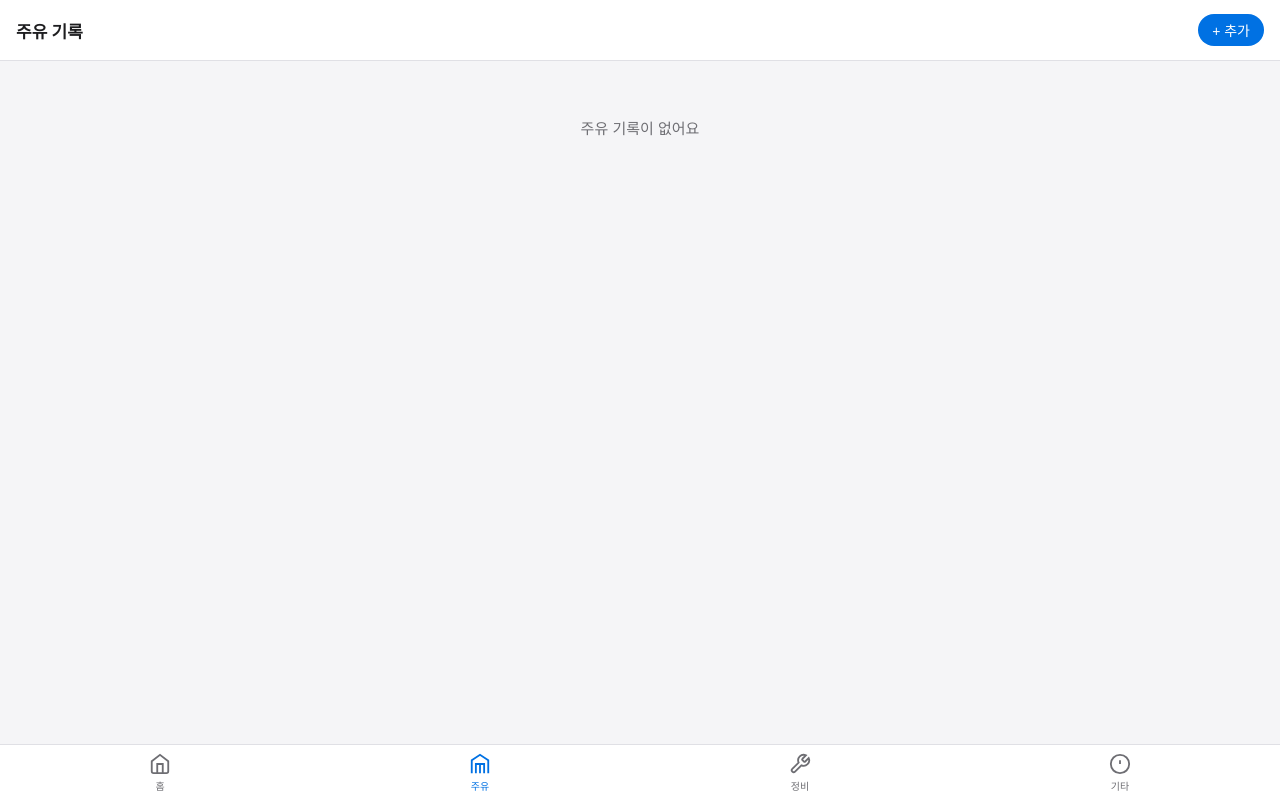
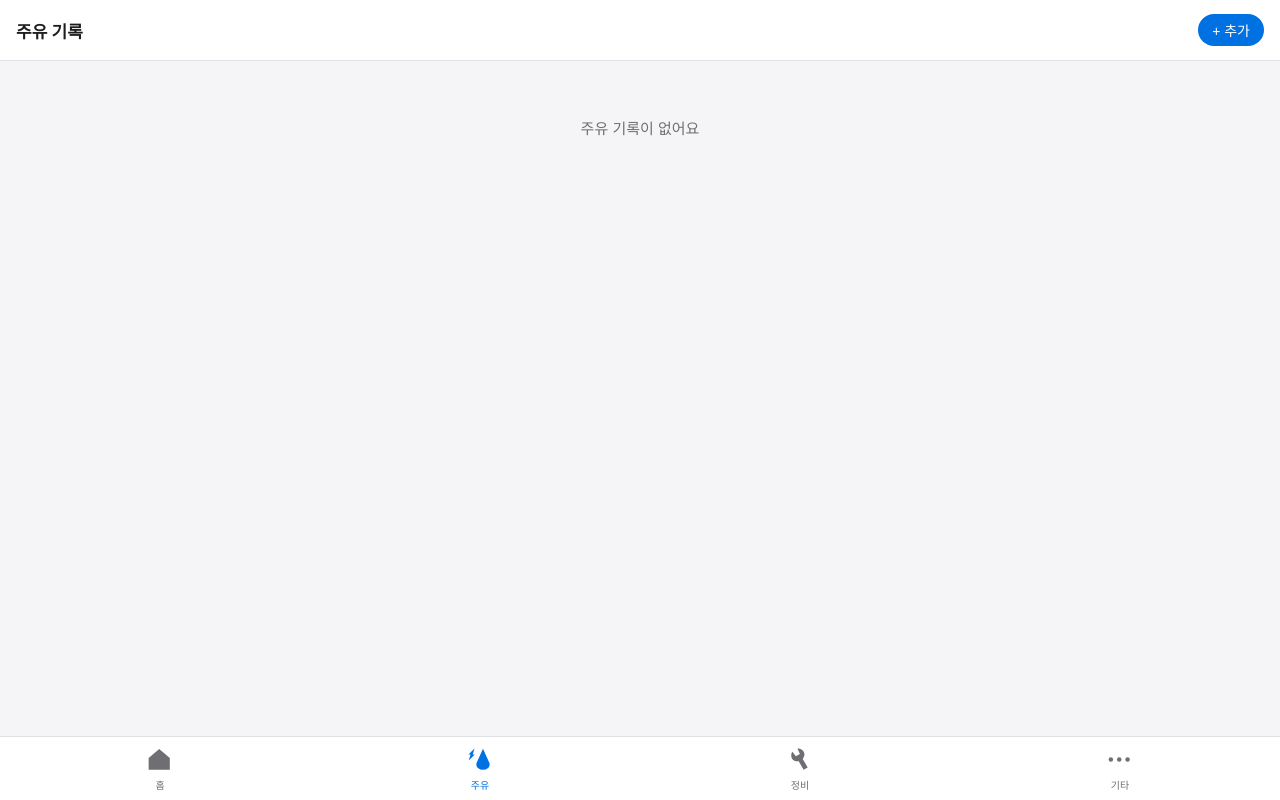
Before and after one commit to laboranto/chapil, a FastAPI app: page /fuel in a window 1280 px wide. Run offline with FastAPI, Linux system fonts and the light colour scheme; data that the repository does not hold is empty; parts of the project's set-up code (start-up, migrations or seed data) failed here and were passed over.

Commit message:
v26.3.26a

```diff
--- a/templates/base.html
+++ b/templates/base.html
@@ -2,10 +2,10 @@
 <html lang="ko">
 <head>
   <meta charset="UTF-8">
-  <meta name="viewport" content="width=device-width, initial-scale=1.0, maximum-scale=1.0">
+  <meta name="viewport" content="width=device-width, initial-scale=1.0, maximum-scale=1.0, viewport-fit=cover">
   <meta name="theme-color" content="#1a1a2e">
   <meta name="apple-mobile-web-app-capable" content="yes">
-  <title>차계부</title>
+  <title>차필</title>
   <style>
     *, *::before, *::after { box-sizing: border-box; margin: 0; padding: 0; }
     :root {
@@ -18,9 +18,10 @@
       --text-sub: #6e6e73;
       --border: #e0e0e5;
       --radius: 12px;
-      --nav-h: 56px;
+      --nav-h: 64px;
+      --safe-bottom: env(safe-area-inset-bottom, 0px);
     }
-    body { font-family: -apple-system, BlinkMacSystemFont, 'Segoe UI', sans-serif; background: var(--bg); color: var(--text); min-height: 100vh; padding-bottom: calc(var(--nav-h) + 16px); }
+    body { font-family: -apple-system, BlinkMacSystemFont, 'Segoe UI', sans-serif; background: var(--bg); color: var(--text); min-height: 100vh; padding-bottom: calc(var(--nav-h) + var(--safe-bottom) + 16px); }
     a { color: inherit; text-decoration: none; }
 
     /* 상단 헤더 */
@@ -70,10 +71,10 @@
     .summary-card .unit { font-size: 13px; color: var(--text-sub); font-weight: 400; }
 
     /* 하단 탭 네비게이션 */
-    .bottom-nav { position: fixed; bottom: 0; left: 0; right: 0; height: var(--nav-h); background: var(--card); border-top: 1px solid var(--border); display: flex; z-index: 200; }
-    .nav-item { flex: 1; display: flex; flex-direction: column; align-items: center; justify-content: center; gap: 3px; color: var(--text-sub); font-size: 10px; font-weight: 500; }
+    .bottom-nav { position: fixed; bottom: 0; left: 0; right: 0; height: calc(var(--nav-h) + var(--safe-bottom)); padding-bottom: var(--safe-bottom); background: var(--card); border-top: 1px solid var(--border); display: flex; z-index: 200; }
+    .nav-item { flex: 1; display: flex; flex-direction: column; height: var(--nav-h); align-items: center; justify-content: center; gap: 3px; color: var(--text-sub); font-size: 10px; font-weight: 500; }
     .nav-item.active { color: var(--primary); }
-    .nav-item svg { width: 22px; height: 22px; }
+    .nav-item svg { width: 28px; height: 28px; stroke: none; fill: currentColor; stroke-width: 2;}
 
     /* 섹션 헤더 */
     .section-header { font-size: 13px; font-weight: 600; color: var(--text-sub); text-transform: uppercase; letter-spacing: .5px; margin: 16px 0 8px; }
@@ -88,21 +89,43 @@
 <body>
   {% block body %}{% endblock %}
 
+  <!-- 하단 바 -->
   <nav class="bottom-nav">
     <a href="/" class="nav-item {% if active=='home' %}active{% endif %}">
-      <svg viewBox="0 0 24 24" fill="none" stroke="currentColor" stroke-width="2"><path d="M3 9l9-7 9 7v11a2 2 0 0 1-2 2H5a2 2 0 0 1-2-2z"/><polyline points="9 22 9 12 15 12 15 22"/></svg>
+      <svg><path d="M 13.229167,3.0258727 23.8125,11.90625 V 23.8125 H 2.6458333 V 11.90625 Z" /></svg>
       홈
     </a>
     <a href="/fuel" class="nav-item {% if active=='fuel' %}active{% endif %}">
-      <svg viewBox="0 0 24 24" fill="none" stroke="currentColor" stroke-width="2"><path d="M3 22V8l9-6 9 6v14"/><path d="M16.5 22V12h-9v10"/><line x1="12" y1="12" x2="12" y2="22"/></svg>
+      <svg>
+        <path d="M 16.993597,2.7622316 10.671838,16.719765 a 6.7054911,5.2340112 0 0 0 -0.383733,1.744501 6.7054911,5.2340112 0 0 0 6.705492,5.234009 6.7054911,5.2340112 0 0 0 6.70549,-5.234009 6.7054911,5.2340112 0 0 0 -0.383732,-1.744501 z" />
+        <path d="M 8.4951924,2.5022191 2.5022029,8.5139708 h 2.082244 L 2.7555558,14.52572 8.748155,8.5139708 H 6.6663014 Z" />
+      </svg>
       주유
     </a>
     <a href="/maintenance" class="nav-item {% if active=='maint' %}active{% endif %}">
-      <svg viewBox="0 0 24 24" fill="none" stroke="currentColor" stroke-width="2"><path d="M14.7 6.3a1 1 0 0 0 0 1.4l1.6 1.6a1 1 0 0 0 1.4 0l3.77-3.77a6 6 0 0 1-7.94 7.94l-6.91 6.91a2.12 2.12 0 0 1-3-3l6.91-6.91a6 6 0 0 1 7.94-7.94l-3.76 3.76z"/></svg>
+      <svg>
+        <path d="M 6.3874622,5.6318148 C 4.8424249,7.4958467 4.9437606,10.684295 6.1544788,12.78094 7.3649793,14.877442 10.312,15.676129 12.698589,15.270142 l 4.933158,8.544477 4.045629,-2.335744 -4.933158,-8.544477 C 18.28911,11.070542 19.070938,8.1190039 17.860564,6.0224284 16.650175,3.9255941 13.939565,2.2436101 11.552747,2.649637 l 2.342179,5.3496373 -4.0456299,2.3357447 z" />
+    </svg>
       정비
     </a>
     <a href="/other" class="nav-item {% if active=='other' %}active{% endif %}">
-      <svg viewBox="0 0 24 24" fill="none" stroke="currentColor" stroke-width="2"><circle cx="12" cy="12" r="10"/><line x1="12" y1="8" x2="12" y2="12"/><line x1="12" y1="16" x2="12.01" y2="16"/></svg>
+     <svg>
+      <ellipse
+       cx="4.8820925"
+       cy="13.508565"
+       rx="2.2362595"
+       ry="2.2362614" />
+      <ellipse
+       cx="13.23063"
+       cy="13.508565"
+       rx="2.2362595"
+       ry="2.2362614" />
+      <ellipse
+       cx="21.579176"
+       cy="13.508565"
+       rx="2.2362595"
+       ry="2.2362614" />
+      </svg>
       기타
     </a>
   </nav>
```
Also changed, not shown: README.md.
